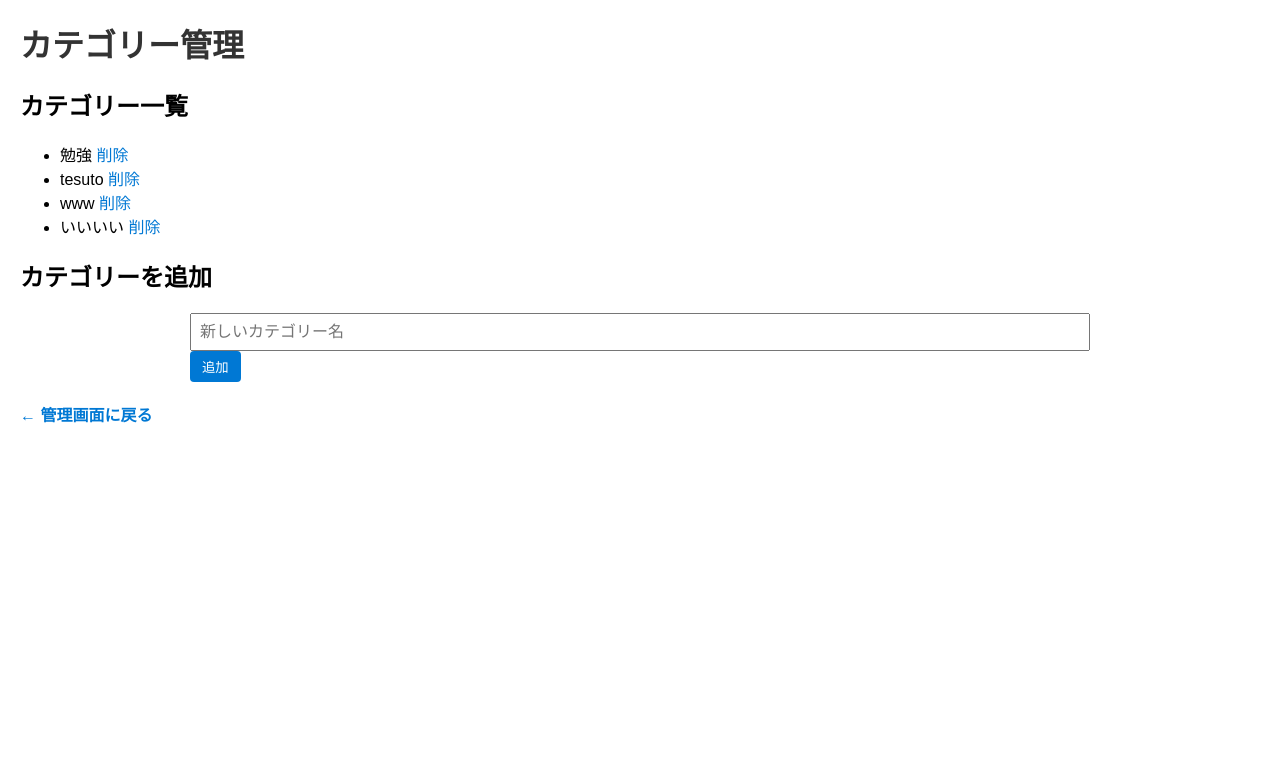
After one commit to fumioMatsunari/MyFlaskBlog, a Flask app: page /admin/categories in a window 1280 px wide. The commit adds this page. Shown: the top 779 px of the page. Run offline with Flask 3, Linux system fonts and the light colour scheme; data comes from the database, SQL or seed files in the repository; both versions use the stored data as it was after the commit.

Commit message:
ブログシステム構築：投稿・編集・カテゴリー・管理画面を実装

```diff
--- a/app.py
+++ b/app.py
@@ -23,15 +23,32 @@ def new_post():
     if request.method == "POST":
         title = request.form["title"]
         content = request.form["content"]
+        category = request.form["category"]
+
+        # ★ ここに追加する！
+        new_category = request.form.get("new_category")
+        if new_category:
+            conn = get_db_connection()
+            conn.execute(
+                "INSERT INTO posts (title, content, category) VALUES (?, ?, ?)",
+                ("(カテゴリー用)", "", new_category)
+            )
+            conn.commit()
+            conn.close()
+            category = new_category
 
         conn = get_db_connection()
-        conn.execute("INSERT INTO posts (title, content) VALUES (?, ?)", (title, content))
+        conn.execute(
+            "INSERT INTO posts (title, content, category) VALUES (?, ?, ?)",
+            (title, content, category)
+        )
         conn.commit()
         conn.close()
 
-        return redirect("/")
+        return redirect("/admin")
 
-    return render_template("new_post.html")
+    return render_template("new_post.html", categories=get_categories())
+
 
 # 記事編集ページ
 @app.route("/admin/edit/<int:post_id>", methods=["GET", "POST"])
@@ -42,10 +59,21 @@ def edit_post(post_id):
     if request.method == "POST":
         title = request.form["title"]
         content = request.form["content"]
+        category = request.form["category"]
+
+        # ★ ここに追加する！
+        new_category = request.form.get("new_category")
+        if new_category:
+            conn.execute(
+                "INSERT INTO posts (title, content, category) VALUES (?, ?, ?)",
+                ("(カテゴリー用)", "", new_category)
+            )
+            conn.commit()
+            category = new_category
 
         conn.execute(
-            "UPDATE posts SET title = ?, content = ? WHERE id = ?",
-            (title, content, post_id)
+            "UPDATE posts SET title = ?, content = ?, category = ? WHERE id = ?",
+            (title, content, category, post_id)
         )
         conn.commit()
         conn.close()
@@ -53,7 +81,8 @@ def edit_post(post_id):
         return redirect(f"/post/{post_id}")
 
     conn.close()
-    return render_template("edit_post.html", post=post)
+    return render_template("edit_post.html", post=post, categories=get_categories())
+
 
 # 記事ページ
 @app.route("/post/<int:post_id>")
@@ -66,5 +95,92 @@ def post(post_id):
 
     return render_template("post.html", post=post, html_content=html_content)
 
+@app.route("/admin")
+def admin():
+    conn = get_db_connection()
+    posts = conn.execute("SELECT id, title, category FROM posts").fetchall()
+    count = conn.execute("SELECT COUNT(*) FROM posts").fetchone()[0]
+    conn.close()
+    return render_template("admin.html", posts=posts, count=count)
+
+
+@app.route("/admin/delete/<int:post_id>")
+def delete_post(post_id):
+    conn = get_db_connection()
+    conn.execute("DELETE FROM posts WHERE id = ?", (post_id,))
+    conn.commit()
+    conn.close()
+    return redirect("/admin")
+
+@app.route("/category/<name>")
+def category_page(name):
+    conn = get_db_connection()
+    posts = conn.execute(
+        "SELECT id, title, category FROM posts WHERE category = ?",
+        (name,)
+    ).fetchall()
+    conn.close()
+
+    return render_template("category.html", posts=posts, category=name)
+
+@app.route("/categories")
+def categories():
+    conn = get_db_connection()
+    rows = conn.execute("SELECT DISTINCT category FROM posts WHERE category IS NOT NULL").fetchall()
+    conn.close()
+
+    categories = [row["category"] for row in rows]
+
+    return render_template("categories.html", categories=categories)
+
+def get_categories():
+    conn = get_db_connection()
+    rows = conn.execute(
+        "SELECT DISTINCT category FROM posts WHERE category IS NOT NULL ORDER BY category ASC"
+    ).fetchall()
+    conn.close()
+    return [row["category"] for row in rows]
+
+
+@app.route("/admin/categories", methods=["GET", "POST"])
+def manage_categories():
+    conn = get_db_connection()
+
+    # カテゴリー追加
+    if request.method == "POST":
+        new_cat = request.form["new_category"]
+        if new_cat:
+            # ダミー記事を追加してカテゴリーを登録
+            conn.execute(
+                "INSERT INTO posts (title, content, category) VALUES (?, ?, ?)",
+                ("(カテゴリー用)", "", new_cat)
+            )
+            conn.commit()
+
+    # カテゴリー一覧取得
+    rows = conn.execute(
+        "SELECT DISTINCT category FROM posts WHERE category IS NOT NULL"
+    ).fetchall()
+    conn.close()
+
+    categories = [row["category"] for row in rows]
+
+    return render_template("manage_categories.html", categories=categories)
+
+@app.route("/admin/categories/delete/<name>")
+def delete_category(name):
+    conn = get_db_connection()
+    conn.execute("UPDATE posts SET category = NULL WHERE category = ?", (name,))
+    conn.commit()
+    conn.close()
+    return redirect("/admin/categories")
+
+@app.route("/admin/categories/confirm_delete/<name>")
+def confirm_delete_category(name):
+    return render_template("confirm_delete_category.html", category=name)
+
+
+
+
 if __name__ == "__main__":
     app.run(debug=True)
--- /dev/null
+++ b/static/style.css
@@ -0,0 +1,105 @@
+body {
+    font-family: sans-serif;
+    margin: 20px;
+}
+
+h1 {
+    color: #333;
+}
+
+table {
+    border-collapse: collapse;
+    width: 100%;
+    margin-top: 20px;
+}
+
+th, td {
+    border: 1px solid #ccc;
+    padding: 8px;
+}
+
+th {
+    background: #f0f0f0;
+}
+
+a {
+    text-decoration: none;
+    color: #0078d4;
+}
+
+a:hover {
+    text-decoration: underline;
+}
+
+button {
+    padding: 6px 12px;
+    background: #0078d4;
+    color: white;
+    border: none;
+    border-radius: 4px;
+}
+
+button:hover {
+    background: #005fa3;
+}
+
+select {
+    padding: 6px;
+    border: 1px solid #ccc;
+    border-radius: 4px;
+}
+
+select {
+    appearance: auto;
+}
+
+input[type="text"],
+select,
+textarea {
+    width: 100%;
+    max-width: 900px; /* 好きな幅に調整できます */
+    box-sizing: border-box;
+    padding: 8px;
+    font-size: 16px;
+}
+
+form {
+    max-width: 900px;
+    margin: 0 auto;
+}
+
+p {
+    margin-top: 20px;
+    margin-bottom: 5px;
+    font-weight: bold;
+}
+
+
+/* 入力欄を広げる */
+input[type="text"],
+select,
+textarea {
+    width: 100%;
+    max-width: 900px;   /* 好きな幅に調整できます */
+    box-sizing: border-box;
+    padding: 8px;
+    font-size: 16px;
+}
+
+/* 本文欄をもっと縦に広げる */
+textarea {
+    height: 400px;  /* rows より確実に広がる */
+}
+
+/* フォーム全体を中央に寄せる */
+form {
+    max-width: 900px;
+    margin: 0 auto;
+}
+
+/* 見出しの余白を整える */
+p {
+    margin-top: 20px;
+    margin-bottom: 5px;
+    font-weight: bold;
+}
--- /dev/null
+++ b/templates/manage_categories.html
@@ -0,0 +1,21 @@
+<link rel="stylesheet" href="/static/style.css">
+
+<h1>カテゴリー管理</h1>
+
+<h2>カテゴリー一覧</h2>
+<ul>
+    {% for cat in categories %}
+        <li>
+            {{ cat }}
+            <a href="/admin/categories/confirm_delete/{{ cat }}">削除</a>
+        </li>
+    {% endfor %}
+</ul>
+
+<h2>カテゴリーを追加</h2>
+<form method="POST">
+    <input type="text" name="new_category" placeholder="新しいカテゴリー名">
+    <button type="submit">追加</button>
+</form>
+
+<p><a href="/admin">← 管理画面に戻る</a></p>
```
Also changed, not shown: add_category.py (added, +8 -0 lines), category.html (added, +7 -0 lines), templates/admin.html (added, +32 -0 lines), templates/categories.html (added, +12 -0 lines), templates/category.html (added, +15 -0 lines), templates/confirm_delete_category.html (added, +14 -0 lines), templates/edit_post.html (+19 -1 lines), templates/new_post.html (+16 -1 lines), blog.db.
